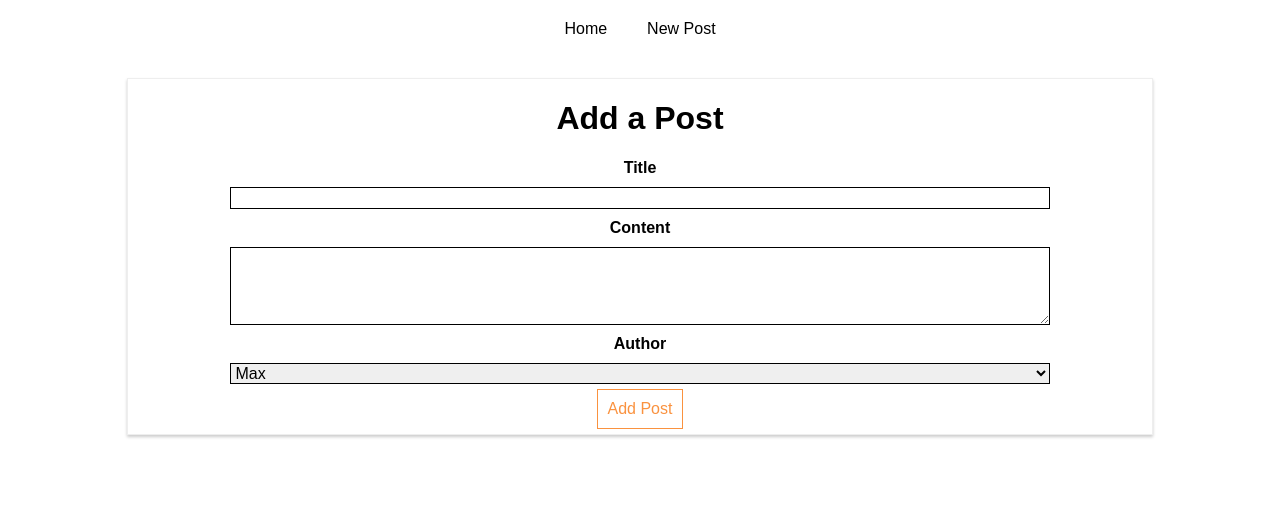
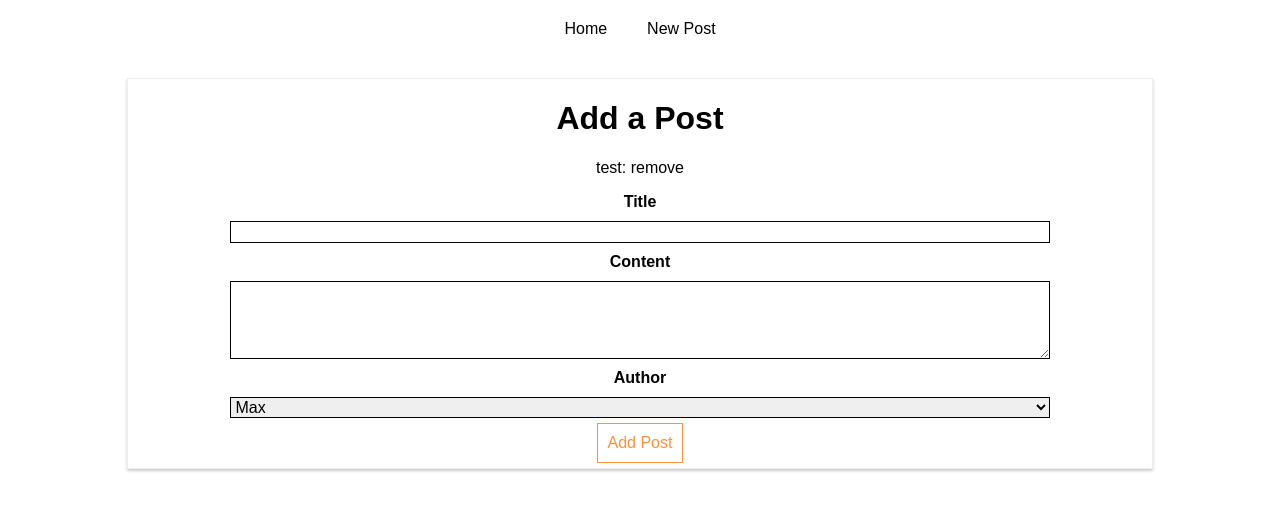
Before and after one commit to andrewrey/section9AjaxAndHttp, a React (Create React App) app: page /new-post in a window 1280 px wide. Shown: the top 510 px of the page. Built offline with nearby package versions, Linux system fonts and the light colour scheme.

Commit message:
holder added again

```diff
--- a/src/containers/Blog/NewPost/NewPost.js
+++ b/src/containers/Blog/NewPost/NewPost.js
@@ -21,6 +21,7 @@ class NewPost extends Component {
     return (
       <div className="NewPost">
         <h1>Add a Post</h1>
+        <p>test: remove</p>
         <label>Title</label>
         <input type="text" value={this.state.title} onChange={(event) => this.setState({ title: event.target.value })} />
         <label>Content</label>
```
